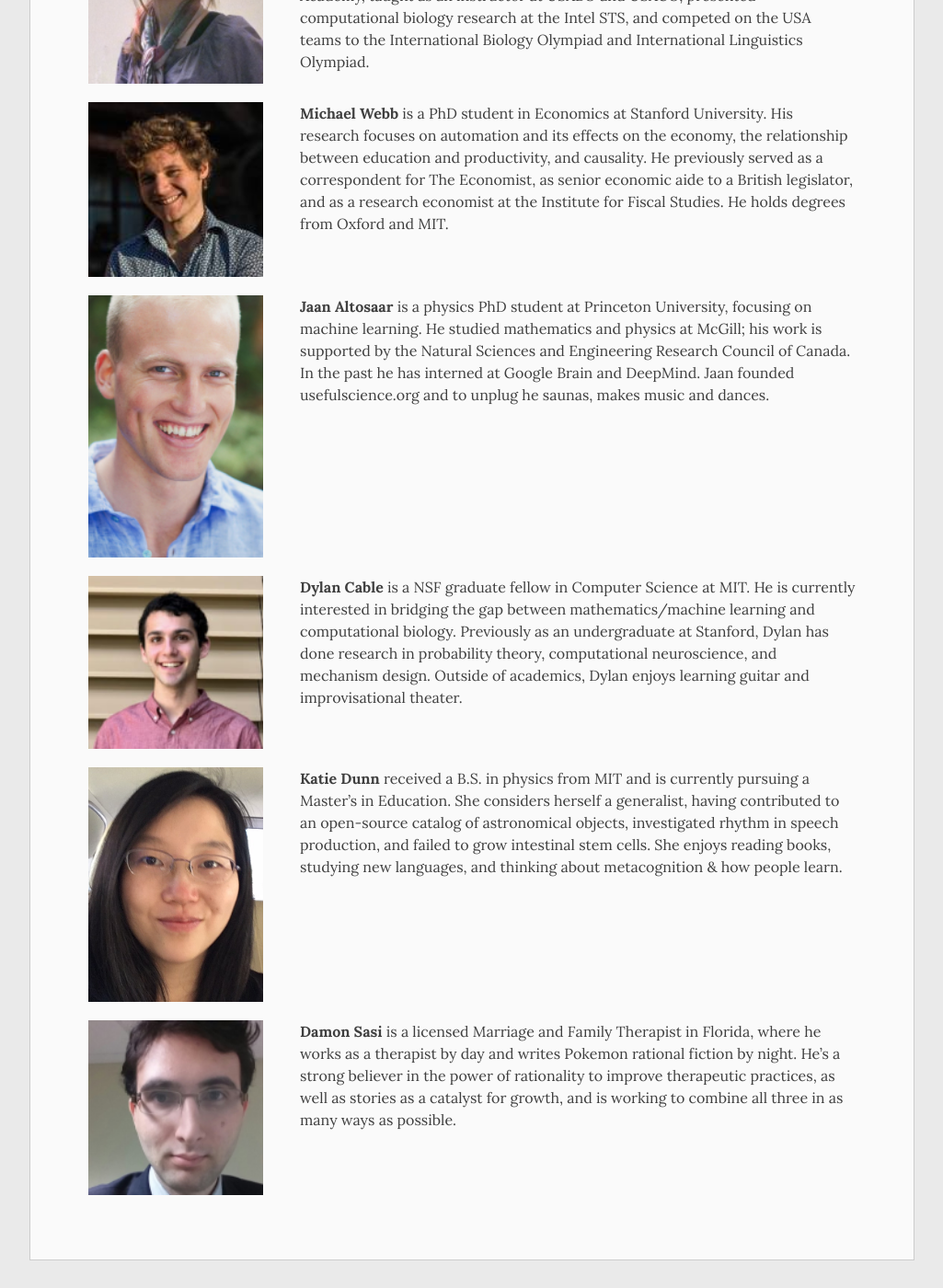
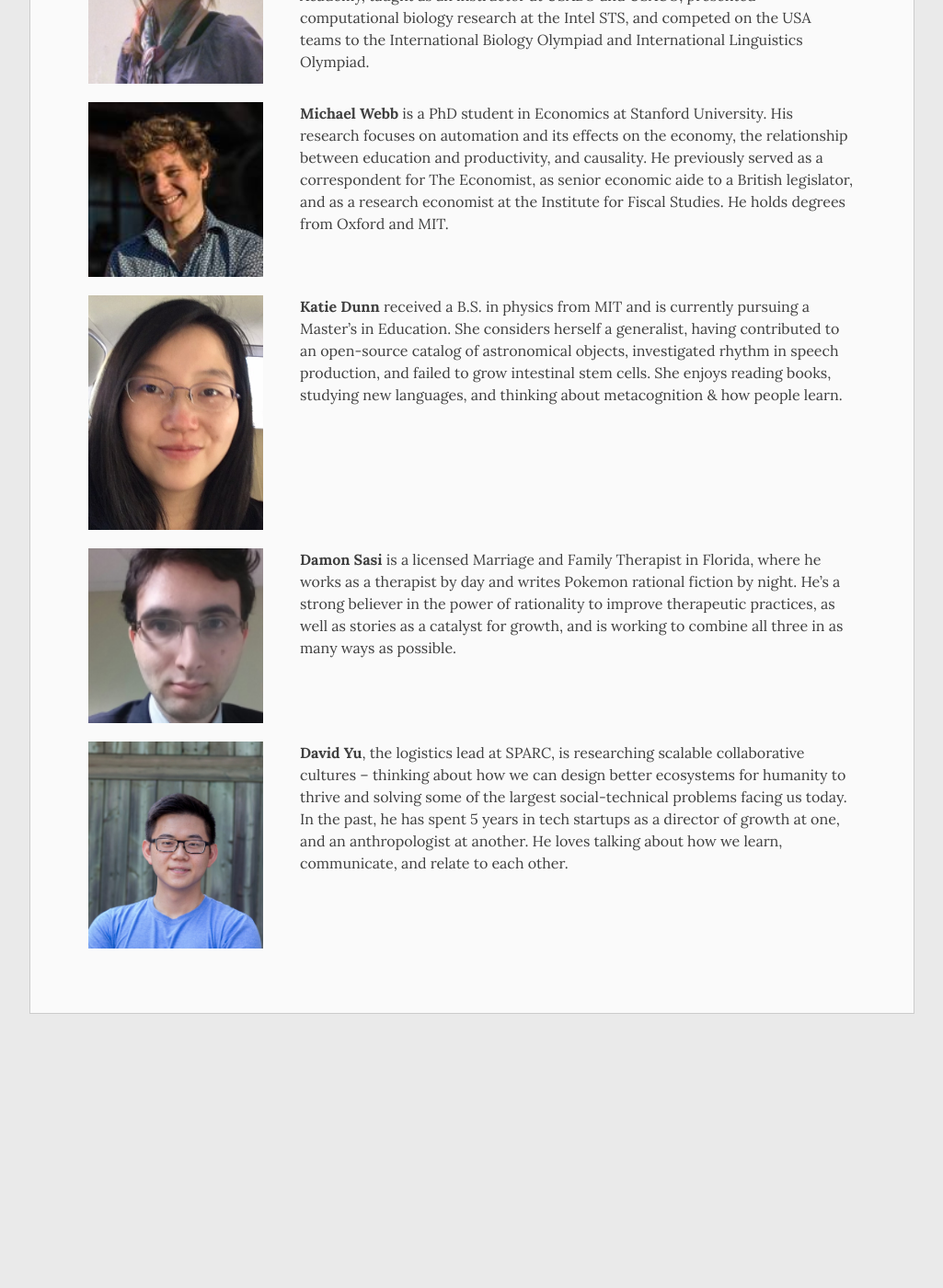
Before and after one commit to sparc-camp/sparc-camp.github.io, a Jekyll site: the page built from content/instructors.md, in a window 1280 px wide and 1400 px high, scrolled down 2016 px. Shown: the whole window at 92% size, without its empty margins (127-1152 px from the left). Built offline with Jekyll 4.4.1, drawn with Linux system fonts in a browser that asks for light colours; after the commit the page ends 3148 px from its top, so only the background shows below that.

Commit message:
added david, removed jaan and dylan from instructors page

```diff
--- a/content/instructors.md
+++ b/content/instructors.md
@@ -66,6 +66,7 @@
       </div>
     </td>
   </tr>
+
   <tr class="instructor_table_row">
     <td class="instructor_img_td">
       <img src="/assets/instructors/mikewebb.jpg" class="instructor_img"/>
@@ -76,6 +77,7 @@
       </div>
     </td>
   </tr>
+<!---
   <tr class="instructor_table_row">
     <td class="instructor_img_td">
       <img src="/assets/instructors/jaan.jpg" class="instructor_img"/>
@@ -96,6 +98,8 @@
       </div>
     </td>
   </tr>
+--->
+
   <tr class="instructor_table_row">
     <td class="instructor_img_td">
       <img src="/assets/instructors/katie.jpg" class="instructor_img"/>
@@ -116,4 +120,15 @@
       </div>
     </td>
   </tr>
+
+  <tr class="instructor_table_row">
+    <td class="instructor_img_td">
+      <img src="/assets/instructors/david.png" class="instructor_img"/>
+    </td>
+    <td>
+      <div class="instructor_bio">
+        <b>David Yu</b>, the logistics lead at SPARC, is researching scalable collaborative cultures – thinking about how we can design better ecosystems for humanity to thrive and solving some of the largest social-technical problems facing us today. In the past, he has spent 5 years in tech startups as a director of growth at one, and an anthropologist at another. He loves talking about how we learn, communicate, and relate to each other.
+      </div>
+    </td>
+  </tr>
 </table>
```
